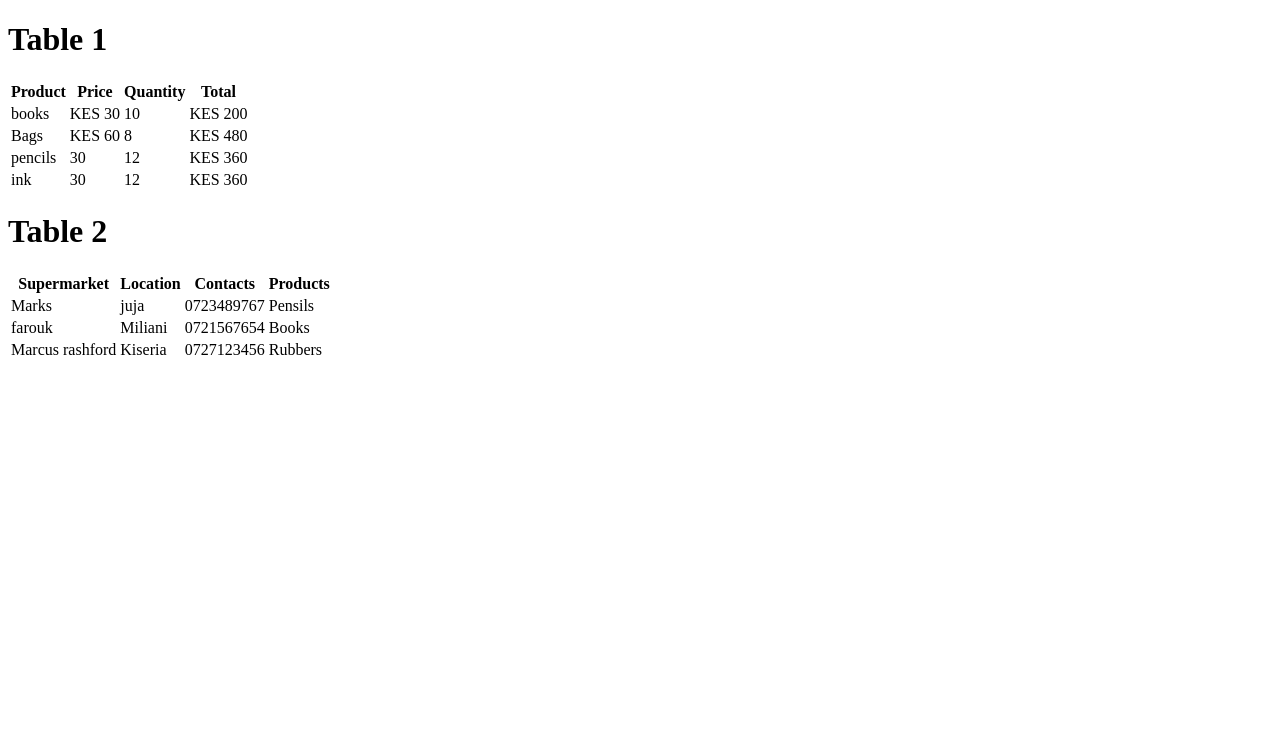
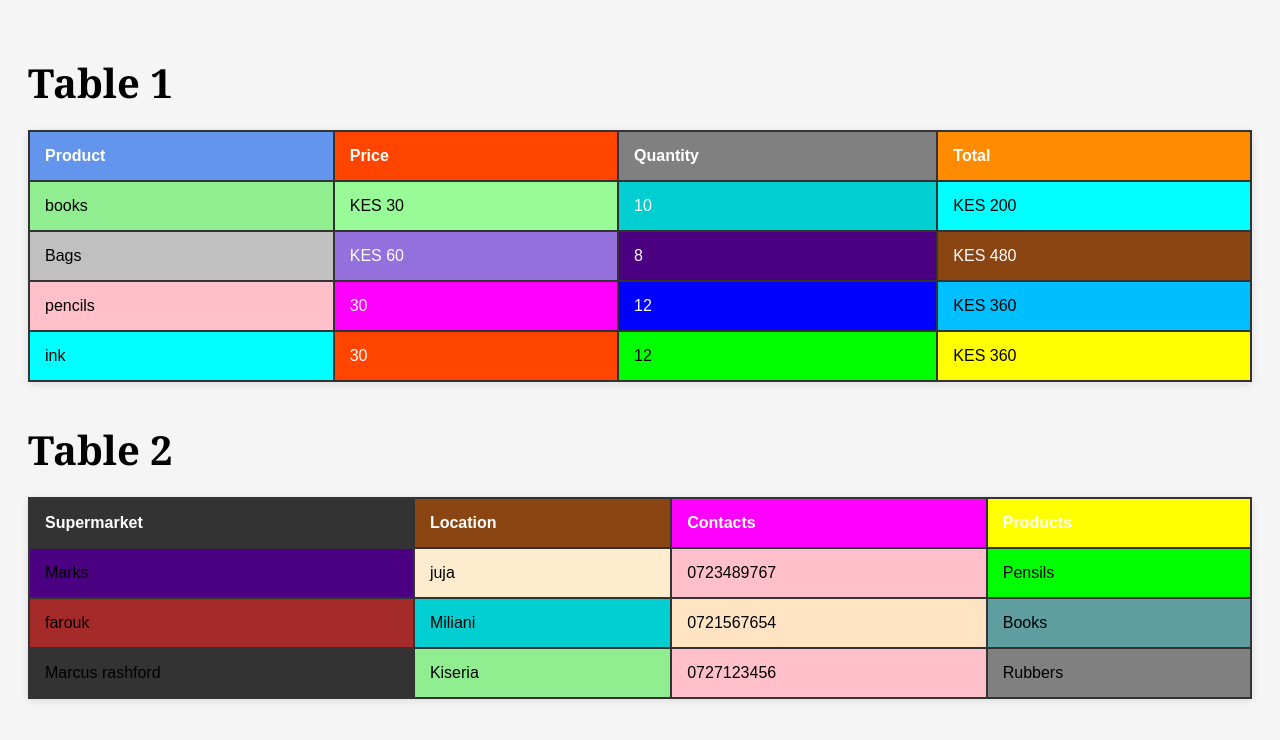
Before and after one commit to edwinkk12/25-1678-product-table, a plain HTML site: page index.html in a window 1280 px wide. Drawn offline with Linux system fonts and the light colour scheme.

Commit message:
Update index.html

```diff
--- a/index.html
+++ b/index.html
@@ -4,7 +4,7 @@
 
     <meta name="viewport" content="width=device-width, initial-scale=1.0">
     <title>Product Tables</title>
-    <link rel="stylesheet" href="./Product Tables_files/styles.css">
+    <link rel="stylesheet" href="styles.css">
 </head>
 <body>
     <h1>Table 1</h1>
```
